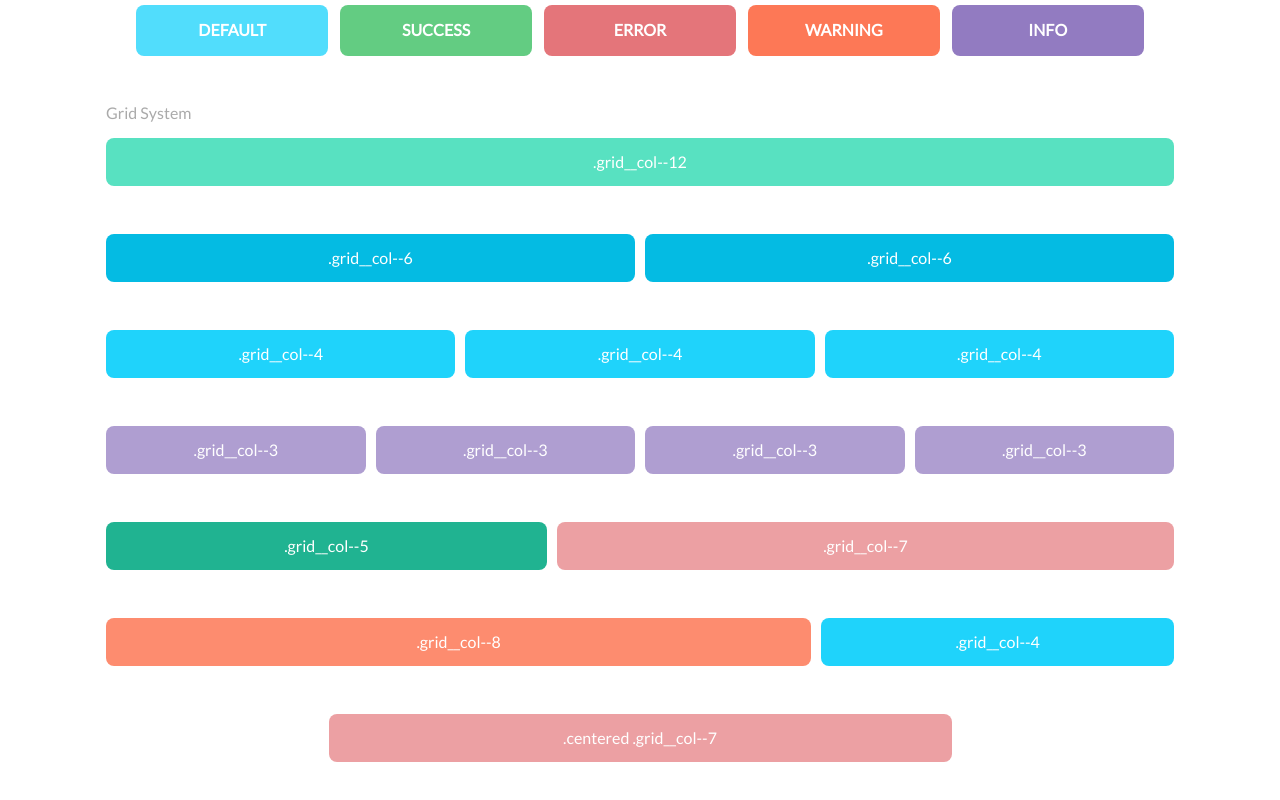
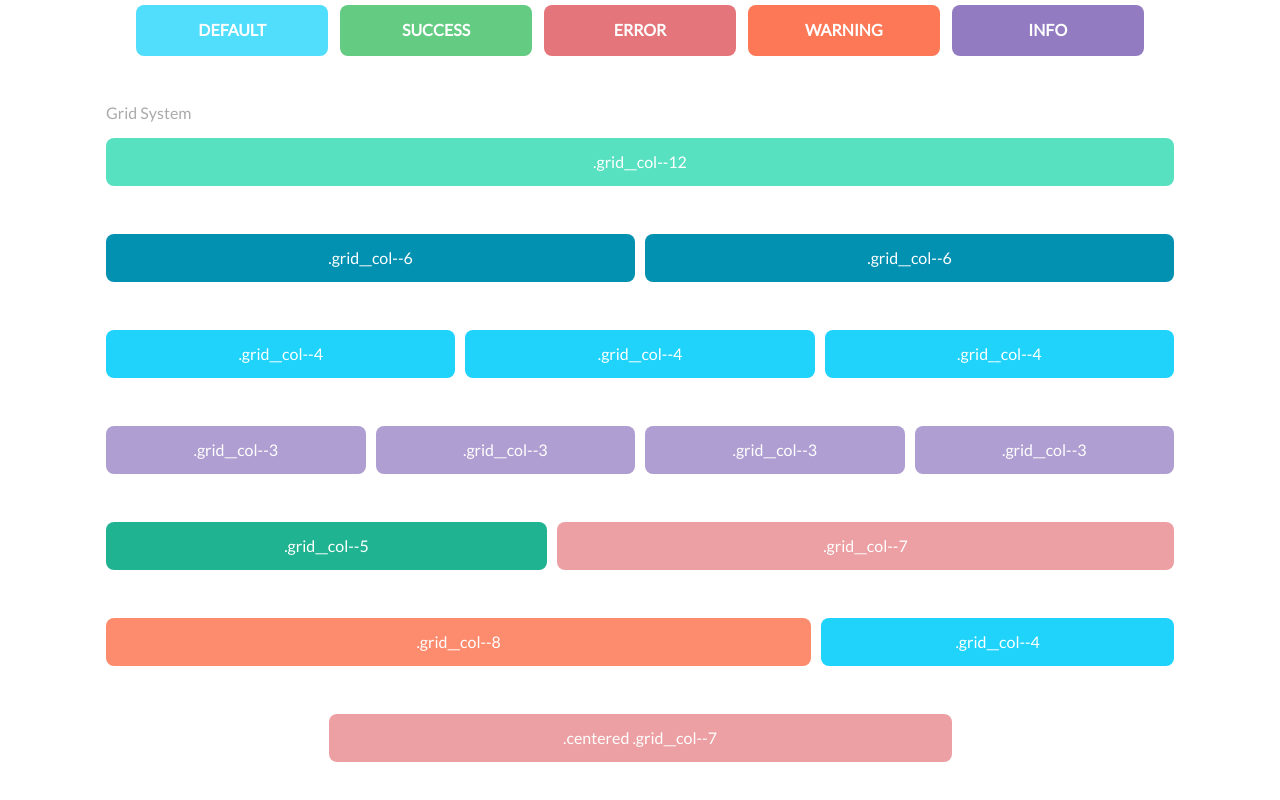
Before and after one commit to HUrquhart/Tech-Degree-Project-4, a plain HTML site: page index.html in a window 1280 px wide. Shown: the part 1234-2034 px from the top of the page. Drawn offline with Linux system fonts and the light colour scheme.

Commit message:
darken col-6 theme__colors

```diff
--- a/scss/utilities/_variables.scss
+++ b/scss/utilities/_variables.scss
@@ -42,7 +42,7 @@ $column-colors: (
    3 : lighten($color-info, 10%),
    4 : darken($color-default, 10%),
    5 : darken($color-primary, 20%),
-   6 : darken($color-secondary, 20%),
+   6 : darken($color-secondary, 30%),
    7 : lighten($color-error, 10%),
    8 : lighten($color-warning, 5%),
    9 : darken($color-success, 33%),
```
Also changed, not shown: css/styles.css.
